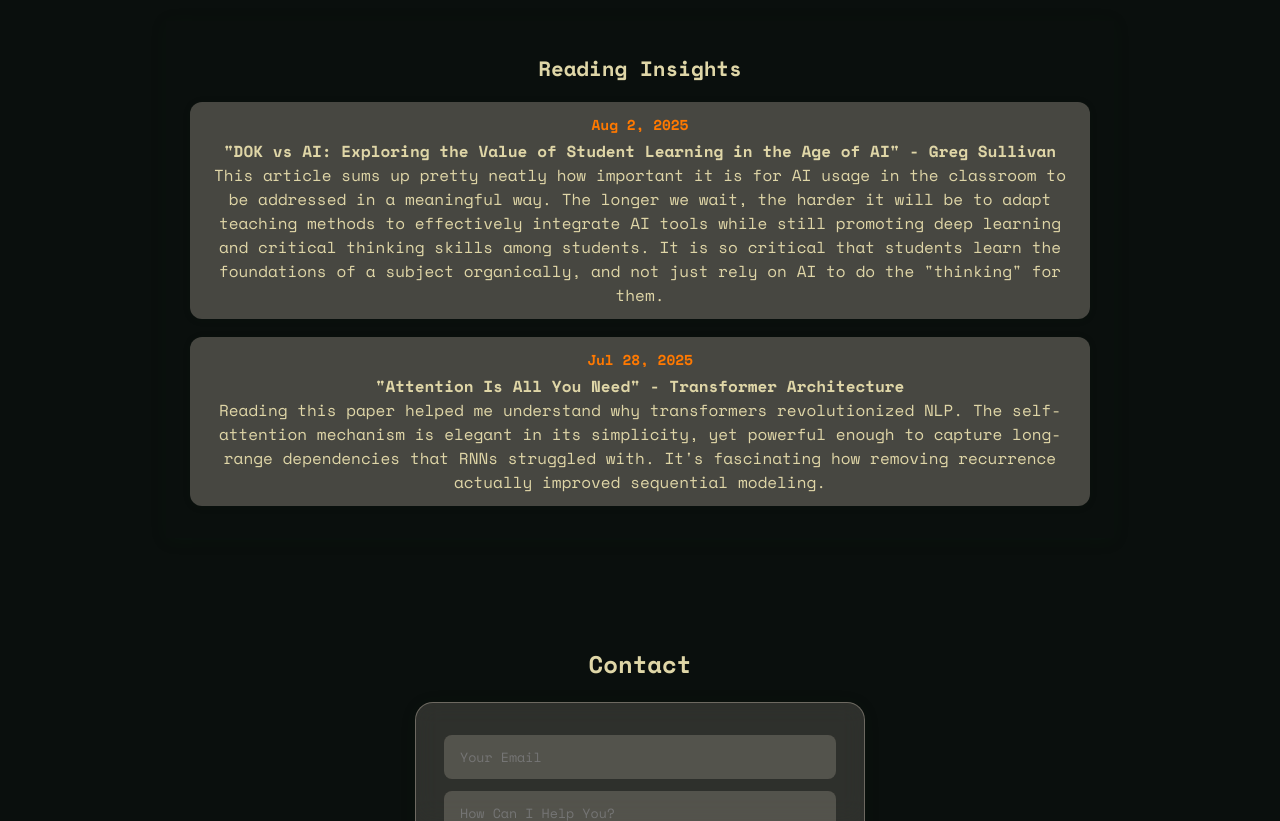
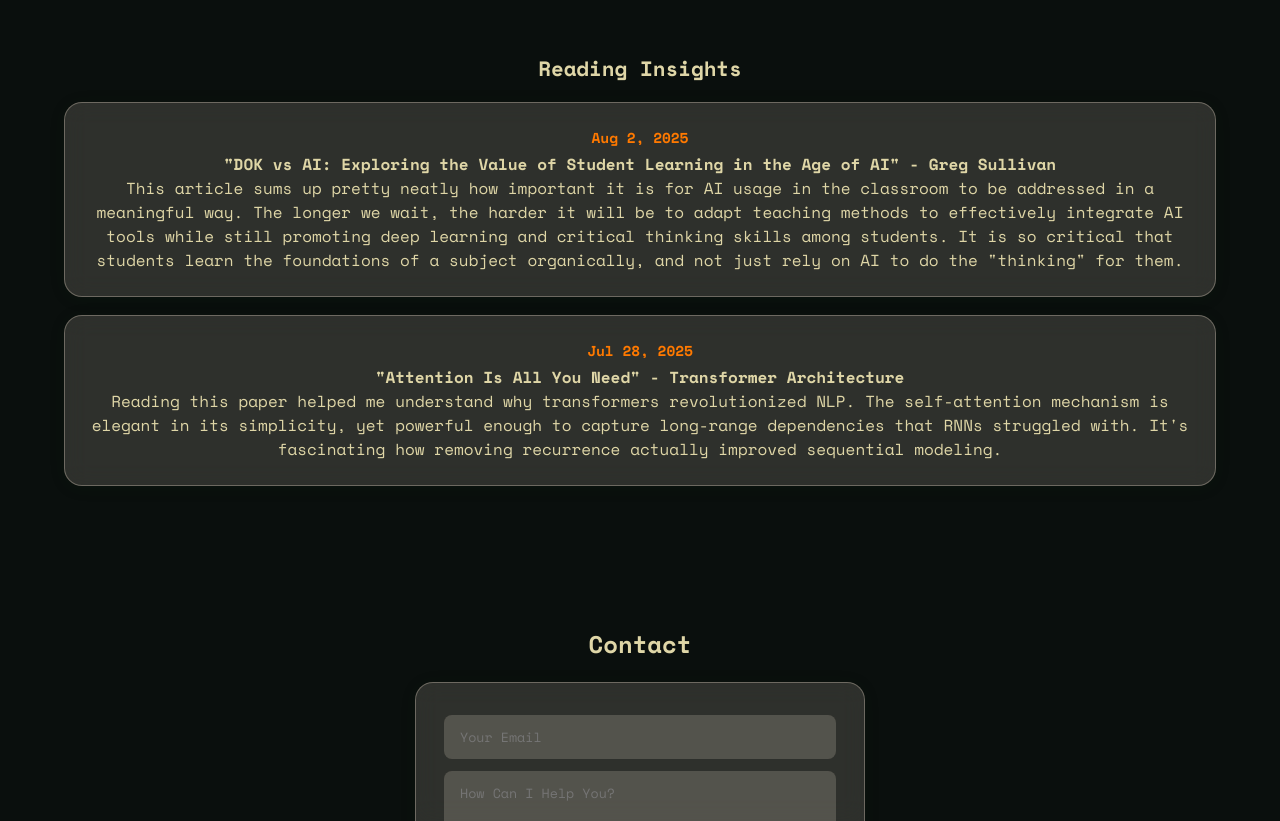
Before and after one commit to Parker-Corbitt/Parker-Corbitt.github.io, a website: page index.html in a window 1280 px wide. Shown: the part 1005-1826 px from the top of the page. Drawn offline with nearby package versions, Linux system fonts and the light colour scheme.

Commit message:
Styling update to reading insights to be consistent

```diff
--- a/styles.css
+++ b/styles.css
@@ -612,9 +612,8 @@ body {
 /* Research Log Section */
 .research-section {
     margin: 48px auto;
-    width: 80vw;
-    max-width: 900px;
-    box-shadow: 0 2px 16px rgba(6, 54, 22, 0.10);
+    width: 90vw;
+    max-width: 1200px;
     padding: 32px 24px;
     color: var(--penguini_black);
 }
@@ -624,6 +623,7 @@ body {
     font-weight: 700;
     color: var(--penguini_cream);
     margin-bottom: 18px;
+    text-align: center;
 }
 
 .research-log {
@@ -633,12 +633,19 @@ body {
 }
 
 .research-entry {
-    background: rgba(254, 239, 221, 0.25);
-    border-radius: 12px;
-    padding: 12px 18px;
+    background: var(--glass-bg);
+    backdrop-filter: var(--glass-blur);
+    border-radius: 18px;
+    border: var(--glass-border);
+    box-shadow: 0 2px 16px rgba(6, 54, 22, 0.10);
+    padding: 24px 18px;
     color: var(--penguini_cream);
     font-size: 1rem;
-    box-shadow: 0 1px 8px rgba(6, 54, 22, 0.08);
+    transition: box-shadow 0.2s;
+}
+
+.research-entry:hover {
+    box-shadow: 0 4px 32px rgba(6, 54, 22, 0.15);
 }
 
 .research-date {
```
